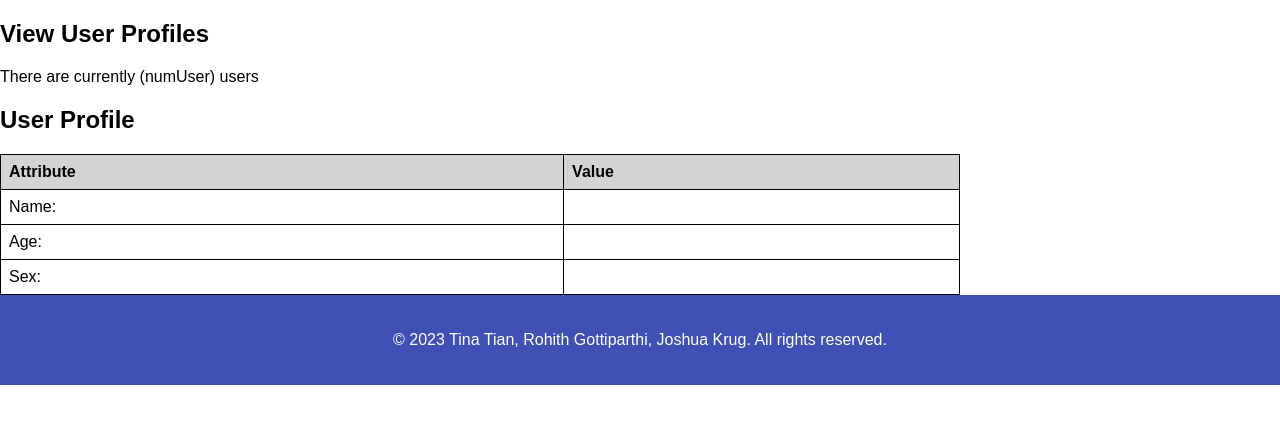
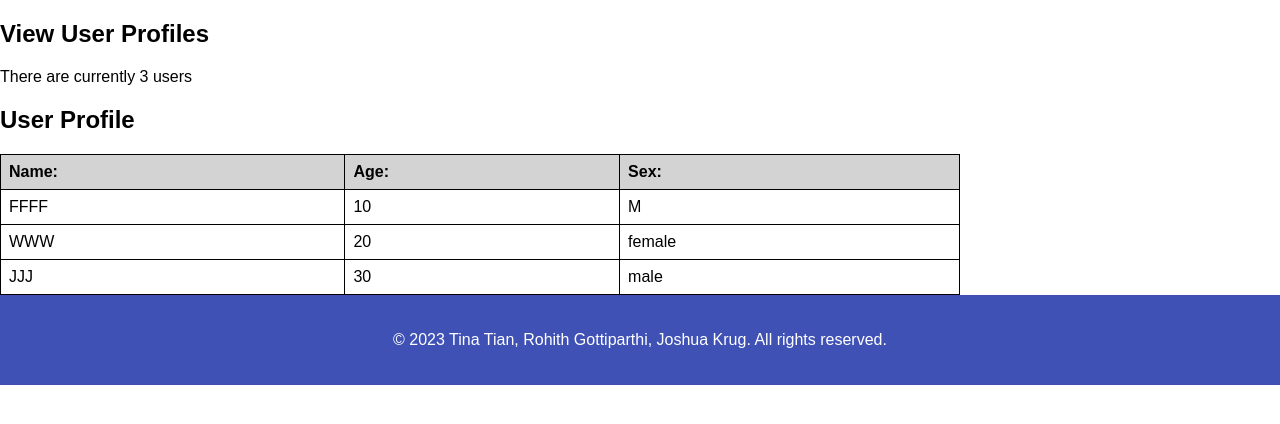
Before and after one commit to rgottiparthi/DrugDatabase, a Flask app: page /viewProfile in a window 1280 px wide. Shown: the part 158-582 px from the top of the page. Run offline with Flask 3, Linux system fonts and the light colour scheme; data comes from the database, SQL or seed files in the repository; both versions use the stored data as it was after the commit.

Commit message:
can view users

```diff
--- a/app.py
+++ b/app.py
@@ -16,8 +16,15 @@ def profile():
    return render_template('createProfile.html')
 
 @app.route('/viewProfile')
-def insert():
-   return render_template('viewProfile.html')
+def viewProfile():
+   conn = sql.connect('drugData.db')
+   cur = conn.cursor()
+   cur.execute('''SELECT COUNT(UserID) FROM User''')
+   numUser = cur.fetchone()[0]
+   cur.execute('''SELECT UserID, Age, Sex FROM User''')
+   users = cur.fetchall()
+   return render_template('viewProfile.html', numUser = numUser, users = users)
+
 
 @app.route('/search')
 def search():
--- a/templates/createProfile.html
+++ b/templates/createProfile.html
@@ -48,9 +48,9 @@
     <input type="number" id="age" name="age" required />
 
     <label for="sex">Sex</label>
-    <input type="radio" id="male" name="gender" value="male">
+    <input type="radio" id="male" name="sex" value="male">
     <label for="male">Male</label><br>
-    <input type="radio" id="female" name="gender" value="female">
+    <input type="radio" id="female" name="sex" value="female">
     <label for="female">Female</label><br>
 
     <input type="submit" value="Create Profile" />
--- a/templates/viewProfile.html
+++ b/templates/viewProfile.html
@@ -22,25 +22,21 @@
                 background-color: lightgray;
             }
         </style>
-    <p>There are currently (numUser) users</p>
+        <p>There are currently {{ numUser }} users</p>
         <h2>User Profile</h2>
         <table>
         <tr>
-            <th>Attribute</th>
-            <th>Value</th>
+            <th>Name:</th>
+            <th>Age:</th>
+            <th>Sex:</th>
         </tr>
+        {% for i in range(numUser) %}
         <tr>
-            <td>Name:</td>
-            <td></td>
+            <td>{{ users[i][0] }}</td>
+            <td>{{ users[i][1] }}</td>
+            <td>{{ users[i][2] }}</td>
         </tr>
-        <tr>
-            <td>Age:</td>
-            <td></td>
-        </tr>
-        <tr>
-            <td>Sex:</td>
-            <td></td>
-        </tr>
+        {% endfor %}
         </table>
         </main>
         {% endblock %}
```
Also changed, not shown: drugData.db. Lines whose indentation alone changed are shown as unchanged.
